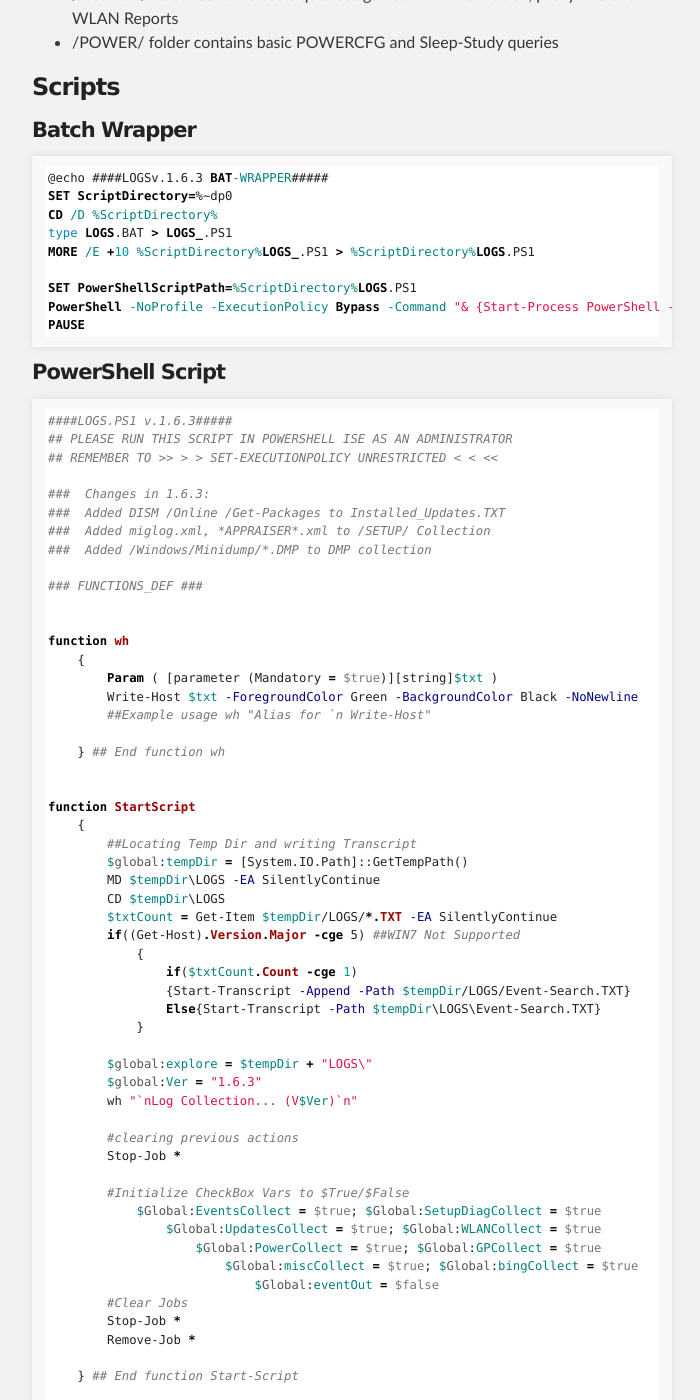
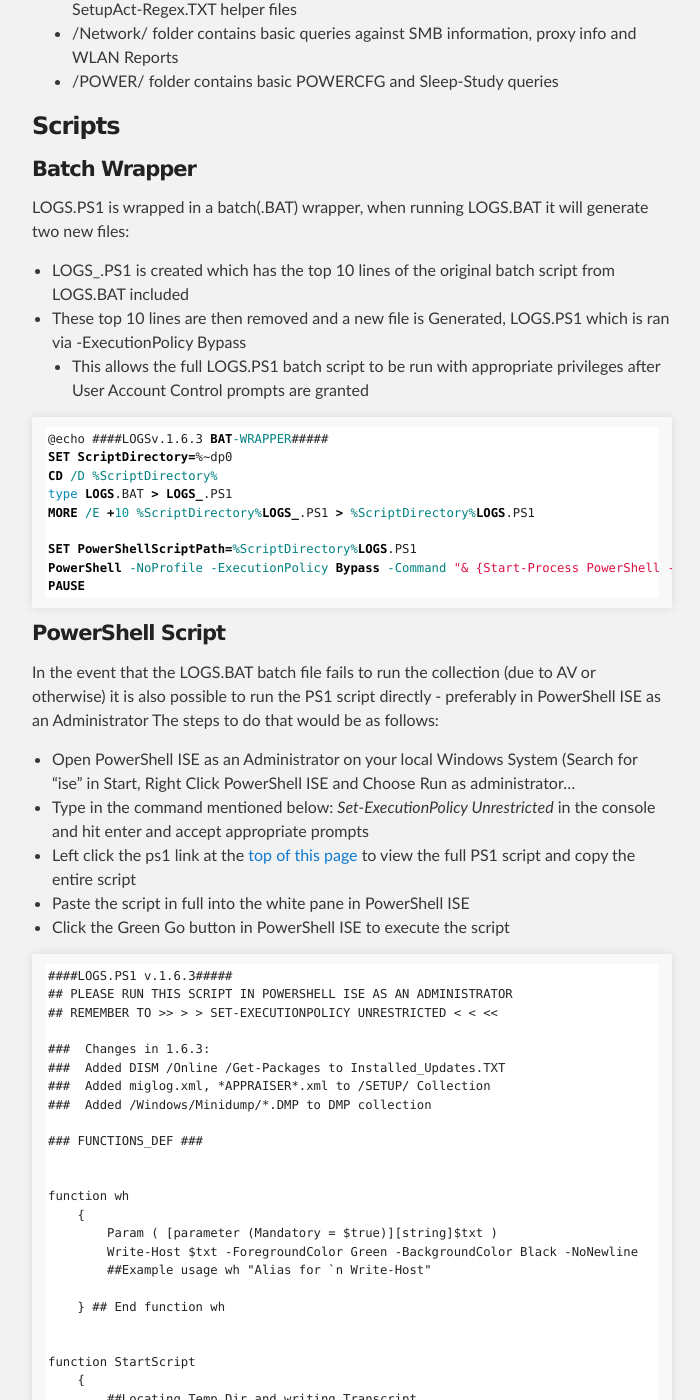
Before and after one commit to johnem-msft/LOGSPS1, a Jekyll site: the page built from index.md, in a window 1280 px wide and 1400 px high, scrolled down 3589 px. Shown: the whole window, without its empty margins (288-988 px from the left). Built offline with Jekyll 4.4.1, drawn with Linux system fonts in a browser that asks for light colours; our own code applies the rules of GitHub Pages for plain Markdown files; some of the changed text lies outside the part shown.

Commit message:
Update index.md

````diff
--- a/index.md
+++ b/index.md
@@ -1,8 +1,8 @@
 ---
 layout: default
 ---
-
-## Usage
+< a name="top"></a>
+## Usage: How to download
 
 The **LOGS.BAT** file will automatically prompt for Local Admin Privileges and run a newly created PS1 script via -ExecutionPolicy Bypass.
 
@@ -58,6 +58,11 @@ Set-ExecutionPolicy Unrestricted
 
 #### Batch Wrapper
 
+LOGS.PS1 is wrapped in a batch(.BAT) wrapper, when running LOGS.BAT it will generate two new files:
+- LOGS_.PS1 is created which has the top 10 lines of the original batch script from LOGS.BAT included
+- These top 10 lines are then removed and a new file is Generated, LOGS.PS1 which is ran via -ExecutionPolicy Bypass
+  - This allows the full LOGS.PS1 batch script to be run with appropriate privileges after User Account Control prompts are granted
+
 ```batch
 @echo ####LOGSv.1.6.3 BAT-WRAPPER#####
 SET ScriptDirectory=%~dp0
@@ -72,7 +77,15 @@ PAUSE
 
 #### PowerShell Script
 
-```powershell
+In the event that the LOGS.BAT batch file fails to run the collection (due to AV or otherwise) it is also possible to run the PS1 script directly - preferably in PowerShell ISE as an Administrator
+The steps to do that would be as follows:
+- Open PowerShell ISE as an Administrator on your local Windows System (Search for "ise" in Start, Right Click PowerShell ISE and Choose Run as administrator...
+- Type in the command mentioned below: *Set-ExecutionPolicy Unrestricted* in the console and hit enter and accept appropriate prompts
+- Left click the ps1 link at the <a href="#top">top of this page</a> to view the full PS1 script and copy the entire script
+- Paste the script in full into the white pane in PowerShell ISE
+- Click the Green Go button in PowerShell ISE to execute the script
+
+```plaintext
 ####LOGS.PS1 v.1.6.3#####
 ## PLEASE RUN THIS SCRIPT IN POWERSHELL ISE AS AN ADMINISTRATOR
 ## REMEMBER TO >> > > SET-EXECUTIONPOLICY UNRESTRICTED < < <<
````
